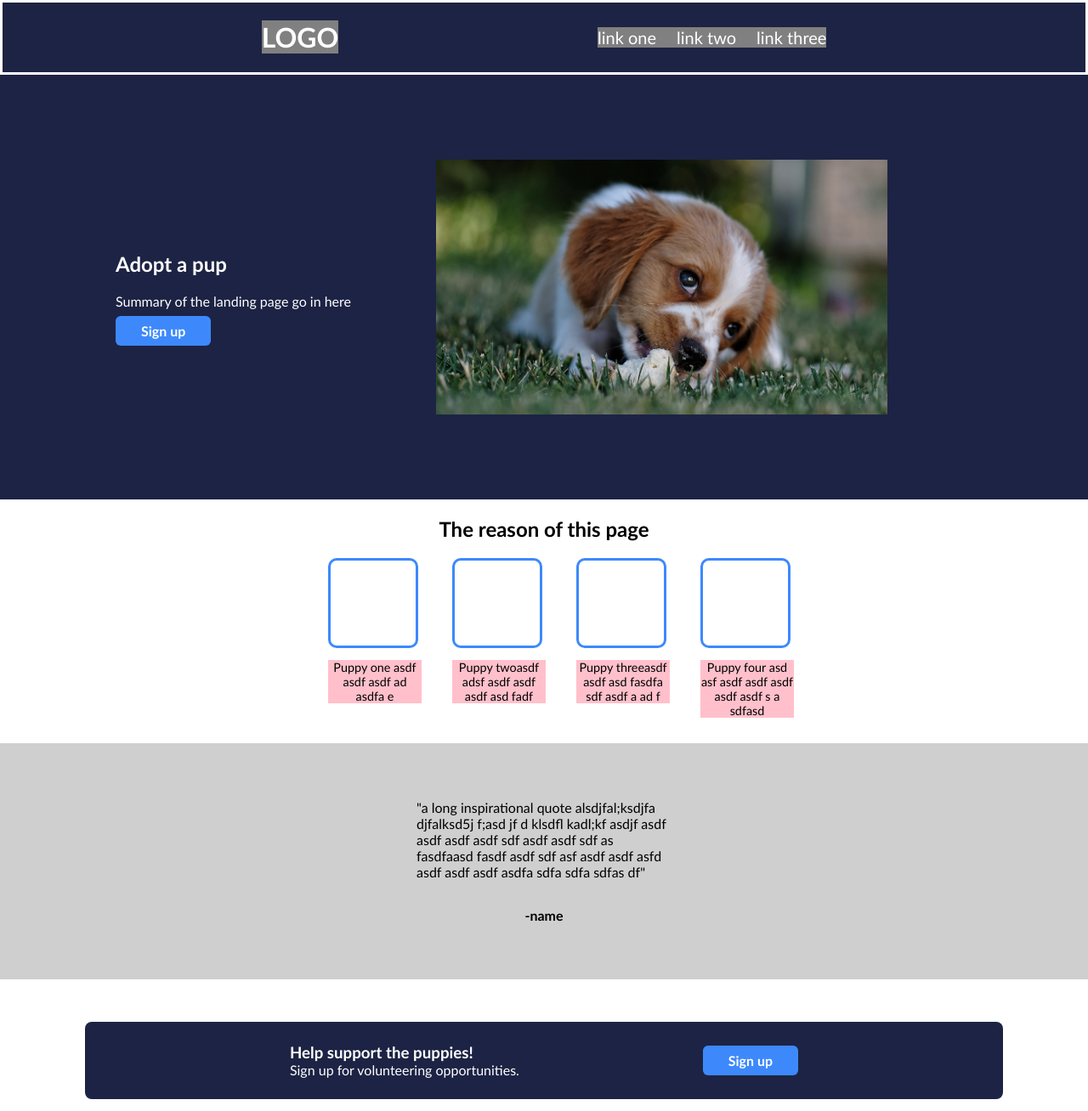
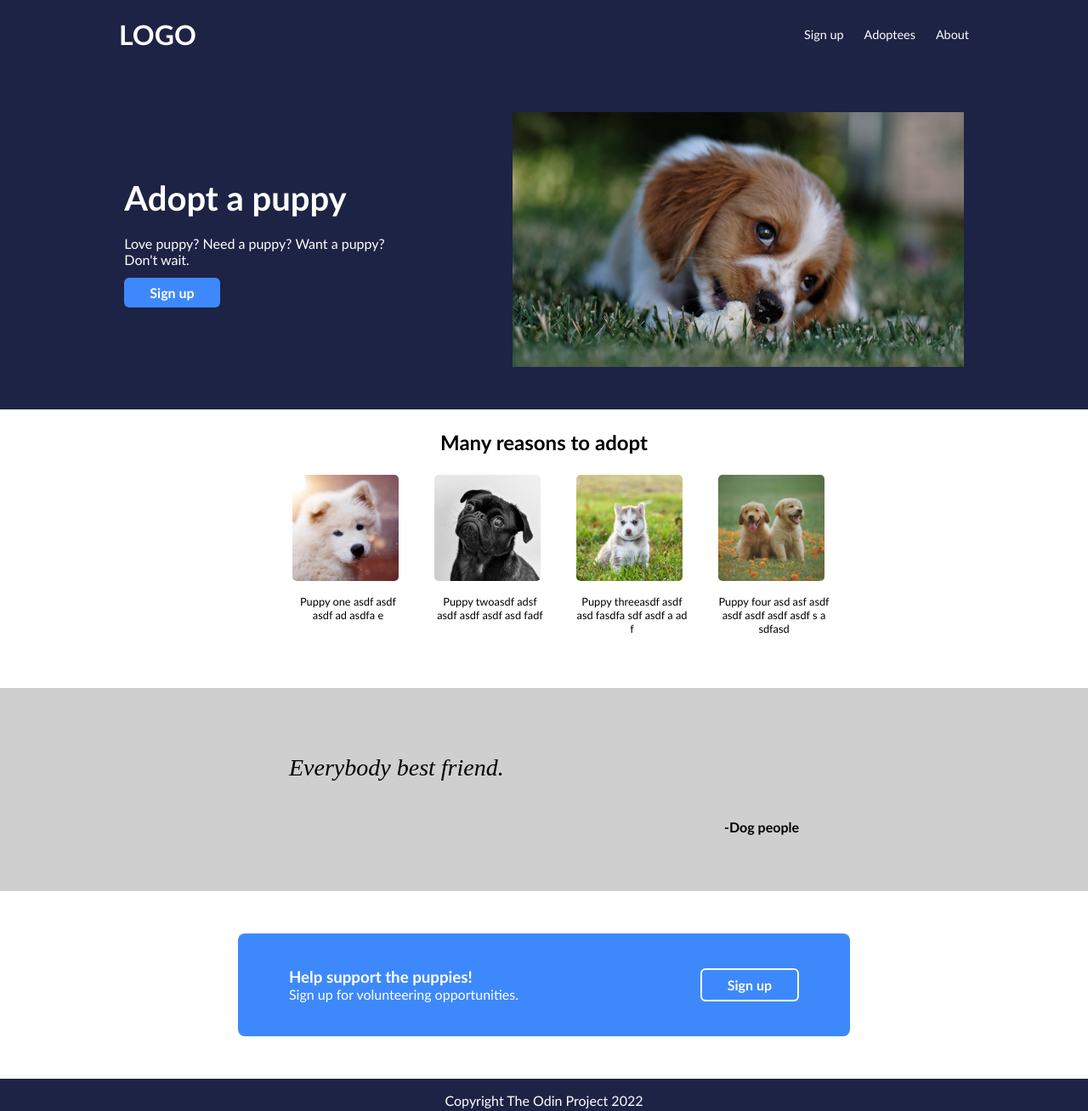
Before and after one commit to thonsm06/Landing-Page, a plain HTML site: page index.html in a window 1280 px wide. Shown: the top 1308 px of the page at 85% size. Drawn offline with Linux system fonts and the light colour scheme.

Commit message:
Complete most of the layout
Add images and more texts.

```diff
--- a/index.html
+++ b/index.html
@@ -4,62 +4,63 @@
     <meta charset="UTF-8">
     <meta http-equiv="X-UA-Compatible" content="IE=edge">
     <meta name="viewport" content="width=device-width, initial-scale=1.0">
-    <title>Document</title>
+    <title>Puppies!</title>
     <link rel="stylesheet" href="pages/style.css">
 </head>
 <body>
     <header>
         <h1>LOGO</h1>
         <ul class="header-links">
-            <li><a href="#">link one</a></li>
-            <li><a href="#">link two</a></li>
-            <li><a href="#">link three</a></li>
+            <li><a href="#">Sign up</a></li>
+            <li><a href="#">Adoptees</a></li>
+            <li><a href="#">About</a></li>
         </ul>
     </header>
     <section class="section one">
         <div class="info">
-            <h1>Adopt a pup</h1>
-            <p>Summary of the landing page go in here</p>
+            <h1>Adopt a puppy</h1>
+            <p>Love puppy? Need a puppy? Want a puppy?<br> Don't wait.</br></p>
             <a href="#" type="button" class="button">Sign up</a>
          </div>
-        <img src="img/Puppy.jpg" class="img-puppy">
+        <img src="img/Puppy.jpg" alt="a cute puppy chewing on a toy" class="img-puppy">
     </section>
     <section class="section two">
-        <h2>The reason of this page</h2>
-        <div>
+        <h2>Many reasons to adopt</h2>
+
         <ul class="cool-list">
             <div>
-                    <li class="box"></li>
+                <li class="box"><img src="img/Puppy_One.jpg" alt="a cute white puppy"></li>
                 <p class="text">Puppy one asdf asdf asdf ad asdfa e</p>
             </div>
             <div>
-                    <li class="box"></li>
+                <li class="box"><img src="img/Puppy_Two.jpg" alt="a cute black puppy"></li>
                 <p class="text">Puppy twoasdf adsf asdf asdf asdf asd fadf </p>
             </div>
             <div>
-                    <li class="box"></li>
+                <li class="box"><img src="img/Puppy_Three.jpg" alt="a cute husky puppy"></li>
                 <p class="text">Puppy threeasdf asdf asd fasdfa sdf asdf a ad f</p>
             </div>
             <div>
-                    <li class="box"></li>
+                <li class="box"><img src="img/Puppy_Four.jpg" alt="two cute golden puppy"></li>
                 <p class="text">Puppy four asd asf asdf asdf asdf asdf asdf s a sdfasd </p>
             </div>
         </ul>
+
+    </section>
+    <section class="section three">
+        <div class="container">
+            <p class="quote"><em>Everybody best friend.</em></p>
+            <p class="name">-Dog people</p>
         </div>
     </section>
-    <section class="section three">
-        <p class="quote">"a long inspirational quote alsdjfal;ksdjfa djfalksd5j f;asd jf d klsdfl kadl;kf asdjf
-             asdf asdf asdf asdf sdf asdf asdf sdf as fasdfaasd fasdf asdf sdf asf asdf asdf
-             asfd asdf asdf asdf asdfa sdfa sdfa sdfas df"</p>
-        <p class="name">-name</p>
-    </section>
     <section class="section four">
+        <div class="inside">
             <div>
                 <h3 class="text">Help support the puppies!</h3>
                 <p class="text">Sign up for volunteering opportunities.</p>
             </div>
             <a href="#" type="button" class="button">Sign up</a>
-
+        </div>
     </section>
     <footer>
         <p>Copyright The Odin Project 2022</p>
--- a/pages/style.css
+++ b/pages/style.css
@@ -1,25 +1,26 @@
 body {
+    background-color: rgb(29, 35, 68);
     font-family: Calibri, Candara, Segoe, "Segoe UI", Optima, Arial, sans-serif;
     margin: 0px;
+    padding: 0px;
 }
 /*HEADER///////////////////////////////////////*/
 header {
     background-color: rgb(29, 35, 68);
+    margin: 0 auto;
+    max-width: 1000px;;
+    padding: 0 24px;
     display: flex;
     align-items: center;
-    justify-content: space-evenly;
-    border-style: solid;
+    justify-content: space-between;
     color:white;
 }
-header h1 {
-    background-color: grey;
-}
 .header-links {
-    background-color: grey;
+
     display: flex;
     list-style-type: none;
     gap: 24px;
-    font-size: 20px;
+    font-size: 0.9em;
     padding: 0px;
 
 }
@@ -31,16 +32,28 @@ a {
 /*SECTION ONE///////////////////////////////////////*/
 .section.one {
     background-color: rgb(29, 35, 68);
+    margin: 0 auto;
+    max-width: 1100px;
     color: white;
     display: flex;
-    justify-content: center;
+    justify-content: space-evenly;
     align-items: center;
-
-
 }
 
 .section.one .info {
     flex-direction: column;
+    width: 400px;
+}
+.section.one h1 {
+
+    font-size: 40px;
+    margin: 0px;
+    padding: 0px;
+}
+.section.one p {
+
+    margin: 20px 0px;
+    padding: 0px;
 }
 .button {
     background-color: rgb(61, 137, 252);
@@ -51,78 +64,117 @@ a {
     font-weight: 900;
 }
 .img-puppy {
-    padding: 100px;
+    padding: 50px 0px;
     height: 300px;
 }
 
 /*SECTION TWO///////////////////////////////////////*/
+.section.two {
+    background-color: white;
+    display: flex;
+    flex-direction: column;
+    align-items: center;
 
+}
 .section.two h2 {
-    text-align: center;
+
+    padding: 24px;
+    margin: 0px;
 }
 .cool-list {
     display: flex;
     justify-content: center;
     gap: 36px;
-
+    margin: 0px;
 }
 .cool-list div {
-   /* display: flex;
+
+    display: flex;
     flex-direction: column;
-    justify-content:flex-start; */
-    max-width: 110px;
-
+    justify-content: flex-start;
+    max-width: 131px;
+    margin-bottom: 50px;
 }
 .box {
 
-    width: 100px;
-    height: 100px;
-    border-style: solid;
+  /*  border-style: solid;
+    border-width: 3px;
     border-radius: 10px;
-    border-color: rgb(61, 137, 252);
+    border-color: rgb(61, 137, 252);*/
     list-style-type: none;
+
+}
+
+.section.two .cool-list img {
+    list-style-type: none;
+    object-fit: fill;
+    border-radius: 5px;
+    width: 125px;
 }
 .cool-list .text {
-    background-color: pink;
-    font-size: 0.9em;
+
+    font-size: 0.8em;
     text-align: center;
+    padding: 0px;
+
 }
 
 /*SECTION THREE///////////////////////////////////////*/
 .section.three {
     background-color: rgb(207, 207, 207);
+}
+.section.three .container {
+
+    width: fit-content;
     padding: 50px 250px;
+    margin: auto;
     display: flex;
     flex-direction: column;
     align-items: center;
     justify-content: center;
 
-
 }
 .section.three .quote {
-    min-width: 300px;
-    max-width: 300px;;
+    min-width: 600px;
+    max-width: 600px;
+    font-family: serif;
+    font-size: 28px;
+    font-weight: 100;
 }
 .section.three .name {
-    align-items: flex-end;
+    align-self: flex-end;
     font-weight: 900;
 }
 /*SECTION FOUR///////////////////////////////////////*/
+
 .section.four {
-    background-color: rgb(29, 35, 68);
-    margin: 50px 100px;
-    padding: 25px;
-    border-radius: 8px;
+    background-color: white;
     display: flex;
-    justify-content: space-evenly;
-    align-items: center;
+    justify-content: center;
 
 }
+.section.four .inside {
+    background-color: rgb(61, 137, 252);
+    display: flex;
+    align-items: center;
+    justify-content: space-between;
+    margin: 50px;
+    padding: 40px 60px;
+    max-width: 600px;
+    border-radius: 8px;
+    flex: 600px;
 
+}
 .section.four .text {
+
     color: white;
     margin: 0px;
 
+}
+.section.four .button {
+    border-style: solid;
+    border-width: 2px;
+    border-color: white;
 }
 /*FOOTER///////////////////////////////////////*/
 footer {
```
Also changed, not shown: img/Puppy_Four.jpg (added), img/Puppy_One.jpg (added), img/Puppy_Three.jpg (added), img/Puppy_Two.jpg (added). Lines whose indentation alone changed are shown as unchanged.
